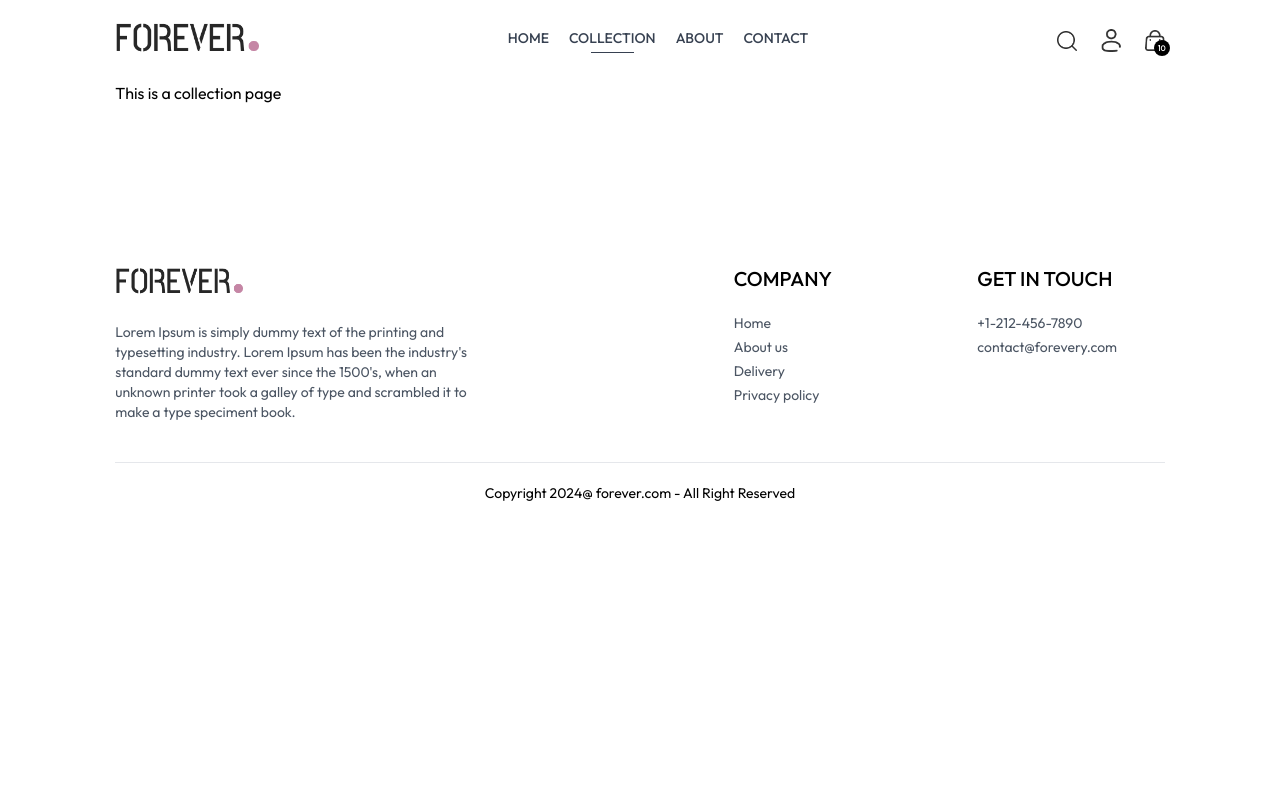
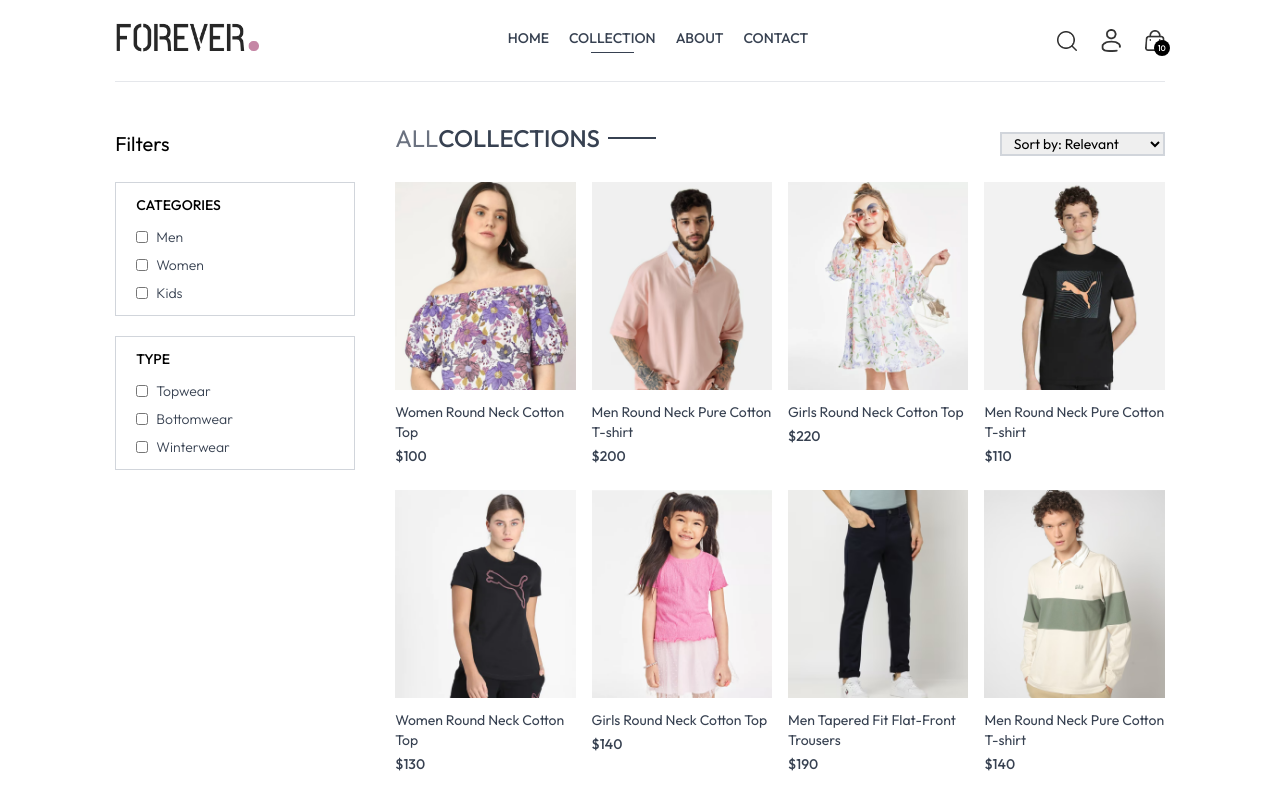
Before and after one commit to AmirUkbazgi1986/EcommerceProjectWithMERN, a React (Vite) app in the folder Frontend/: page /collection in a window 1280 px wide. Shown: the top 796 px of the page. Built offline with nearby package versions, Linux system fonts and the light colour scheme.

Commit message:
creating collection page

```diff
--- a/Frontend/src/pages/Collection.jsx
+++ b/Frontend/src/pages/Collection.jsx
@@ -1,5 +1,189 @@
+import { useEffect, useState } from "react";
+import { useShopContext } from "../context/ShopContext";
+import { assets } from "../assets/assets";
+import Title from "../components/Title";
+import ProductItem from "../components/ProductItem";
+
 function Collection() {
-  return <div>This is a collection page</div>;
+  const [showFilter, setShowFilter] = useState(false);
+  const [filterProducts, setFilterProducts] = useState([]);
+  const [categories, setCategories] = useState([]);
+  const [subCategories, setSubCategories] = useState([]);
+  const [sortType, setSortType] = useState("relevant");
+  const { products } = useShopContext();
+
+  const toggleCategory = (e) => {
+    if (categories.includes(e.target.value)) {
+      setCategories((prev) => prev.filter((item) => item !== e.target.value));
+    } else {
+      setCategories((prev) => [...prev, e.target.value]);
+    }
+  };
+  const toggleSubCategory = (e) => {
+    if (subCategories.includes(e.target.value)) {
+      setSubCategories((prev) =>
+        prev.filter((item) => item !== e.target.value),
+      );
+    } else {
+      setSubCategories((prev) => [...prev, e.target.value]);
+    }
+  };
+
+  const applyFilter = () => {
+    let productsCopy = products.slice();
+
+    if (categories.length > 0) {
+      productsCopy = productsCopy.filter((item) =>
+        categories.includes(item.category),
+      );
+    }
+    if (subCategories.length > 0) {
+      productsCopy = productsCopy.filter((item) =>
+        subCategories.includes(item.subCategory),
+      );
+    }
+    setFilterProducts(productsCopy);
+  };
+
+  const sortProduct = () => {
+    let filterProductCopy = filterProducts.slice();
+    switch (sortType) {
+      case "low-high":
+        setFilterProducts(filterProductCopy.sort((a, b) => a.price - b.price));
+        break;
+      case "high-low":
+        setFilterProducts(filterProductCopy.sort((a, b) => b.price - a.price));
+        break;
+      default:
+        applyFilter();
+        break;
+    }
+  };
+
+  useEffect(() => {
+    applyFilter();
+  }, [categories, subCategories]);
+
+  useEffect(() => {
+    sortProduct();
+  }, [sortType]);
+
+  return (
+    <div className="flex flex-col sm:flex-row gap-1 sm:gap-10 pt-10 border-t">
+      {/* Filter Options */}
+      <div className="min-w-60">
+        <p
+          onClick={() => setShowFilter(!showFilter)}
+          className="my-2 text-xl flex items-center gap-2 cursor-pointer"
+        >
+          Filters
+          <img
+            className={`h-3 sm:hidden ${showFilter ? "rotate-90" : ""}`}
+            src={assets.dropdown_icon}
+            alt="dropdown image"
+          />
+        </p>
+        {/* Category Filter */}
+        <div
+          className={`border border-gray-300 pl-5 py-3 mt-6 ${showFilter ? "" : "hidden"} sm:block`}
+        >
+          <p className="mb-3 text-sm font-medium uppercase">Categories</p>
+          <div className="flex flex-col gap-2 text-sm font-light text-gray-700">
+            <p className="flex gap-2">
+              <input
+                type="checkbox"
+                value={"Men"}
+                onChange={toggleCategory}
+                className="w-3"
+              />{" "}
+              Men
+            </p>
+            <p className="flex gap-2">
+              <input
+                type="checkbox"
+                value={"Women"}
+                onChange={toggleCategory}
+                className="w-3"
+              />{" "}
+              Women
+            </p>
+            <p className="flex gap-2">
+              <input
+                type="checkbox"
+                value={"Kids"}
+                onChange={toggleCategory}
+                className="w-3"
+              />{" "}
+              Kids
+            </p>
+          </div>
+        </div>
+        {/* Type Subcategory Filter */}
+        <div
+          className={`border border-gray-300 pl-5 py-3 my-5 ${showFilter ? "" : "hidden"} sm:block`}
+        >
+          <p className="mb-3 text-sm font-medium uppercase">Type</p>
+          <div className="flex flex-col gap-2 text-sm font-light text-gray-700">
+            <p className="flex gap-2">
+              <input
+                type="checkbox"
+                value={"Topwear"}
+                onChange={toggleSubCategory}
+                className="w-3"
+              />{" "}
+              Topwear
+            </p>
+            <p className="flex gap-2">
+              <input
+                type="checkbox"
+                value={"Bottomwear"}
+                onChange={toggleSubCategory}
+                className="w-3"
+              />{" "}
+              Bottomwear
+            </p>
+            <p className="flex gap-2">
+              <input
+                type="checkbox"
+                value={"Winterwear"}
+                onChange={toggleSubCategory}
+                className="w-3"
+              />{" "}
+              Winterwear
+            </p>
+          </div>
+        </div>
+      </div>
+
+      {/* Right Side  */}
+      <div className="flex-1">
+        <div className="flex items-center justify-between text-base sm:text-2xl mb-4">
+          <Title text1={"ALL"} text2={"COLLECTIONS"} />
+          {/* Product sort */}
+          <select
+            onChange={(e) => setSortType(e.target.value)}
+            className="border-2 border-gray-300 text-sm px-2"
+          >
+            <option value="relevant">Sort by: Relevant</option>
+            <option value="low-high">Sort by: Low to High</option>
+            <option value="high-low">Sort by: High to Low</option>
+          </select>
+        </div>
+        {/* Map Products */}
+        <div className="grid grid-cols-2 sm:grid-cols-3 md:grid-cols-4  gap-4 gap-y-6">
+          {filterProducts?.map((product) => (
+            <ProductItem
+              key={product._id}
+              id={product._id}
+              image={product.image}
+              name={product.name}
+              price={product.price}
+            />
+          ))}
+        </div>
+      </div>
+    </div>
+  );
 }
 
 export default Collection;
```
